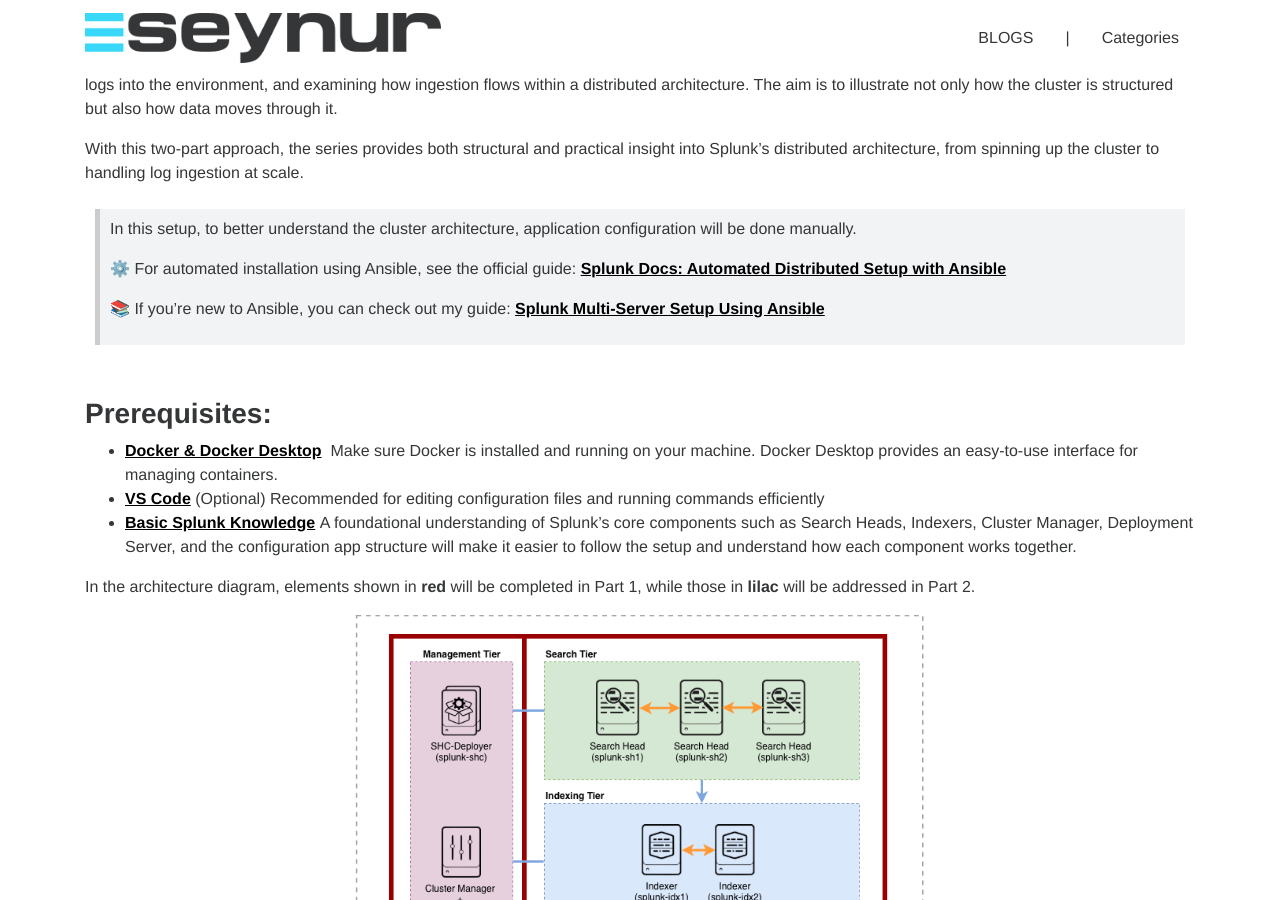
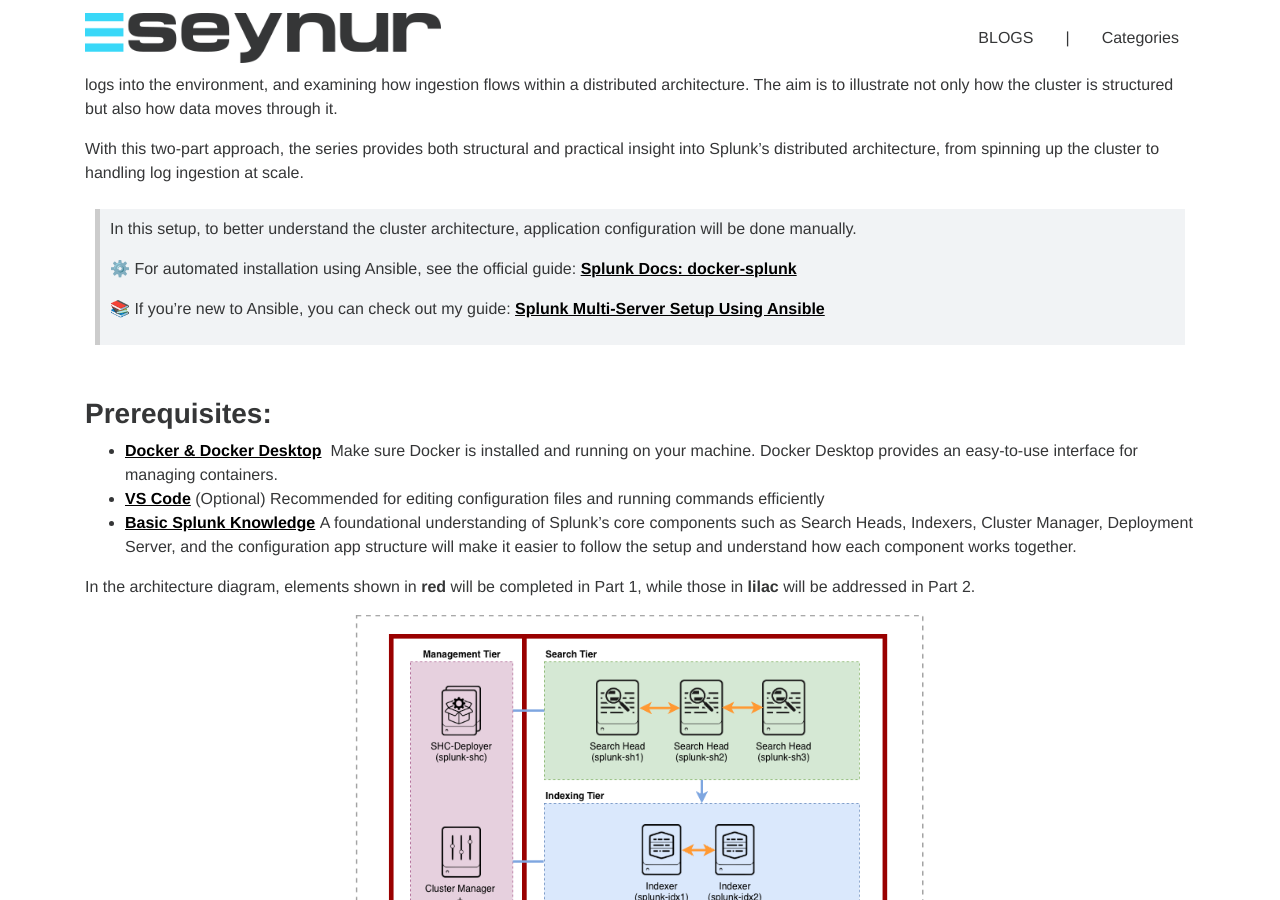
Before and after one commit to seynur/blog, a Jekyll site: the page built from _posts/2025-12-03-containerized-splunk-part1.md, in a window 1280 px wide and 900 px high, scrolled down 603 px. Built offline with Jekyll 4.4.1, drawn with Linux system fonts in a browser that asks for light colours; nearby versions of some CDN libraries.

Commit message:
Minor updates for Distributed Splunk in Docker

```diff
--- a/_posts/2025-12-03-containerized-splunk-part1.md
+++ b/_posts/2025-12-03-containerized-splunk-part1.md
@@ -24,7 +24,7 @@
 
 > In this setup, to better understand the cluster architecture, application configuration will be done manually.
 >
-> ⚙️ For automated installation using Ansible, see the official guide: [**Splunk Docs: Automated Distributed Setup with Ansible**](https://splunk.github.io/docker-splunk/advanced/DISTRIBUTED_TOPOLOGY.html)
+> ⚙️ For automated installation using Ansible, see the official guide: [**Splunk Docs: docker-splunk**](https://splunk.github.io/docker-splunk/)
 >
 >📚 If you’re new to Ansible, you can check out my guide: [**Splunk Multi-Server Setup Using Ansible**](https://medium.com/seynur/multi-server-splunk-setup-with-ansible-ssh-25b8dcd845d7)
 >
```
Also changed, not shown: _posts/2025-12-03-containerized-splunk-part2.md (+1 -1 lines).
